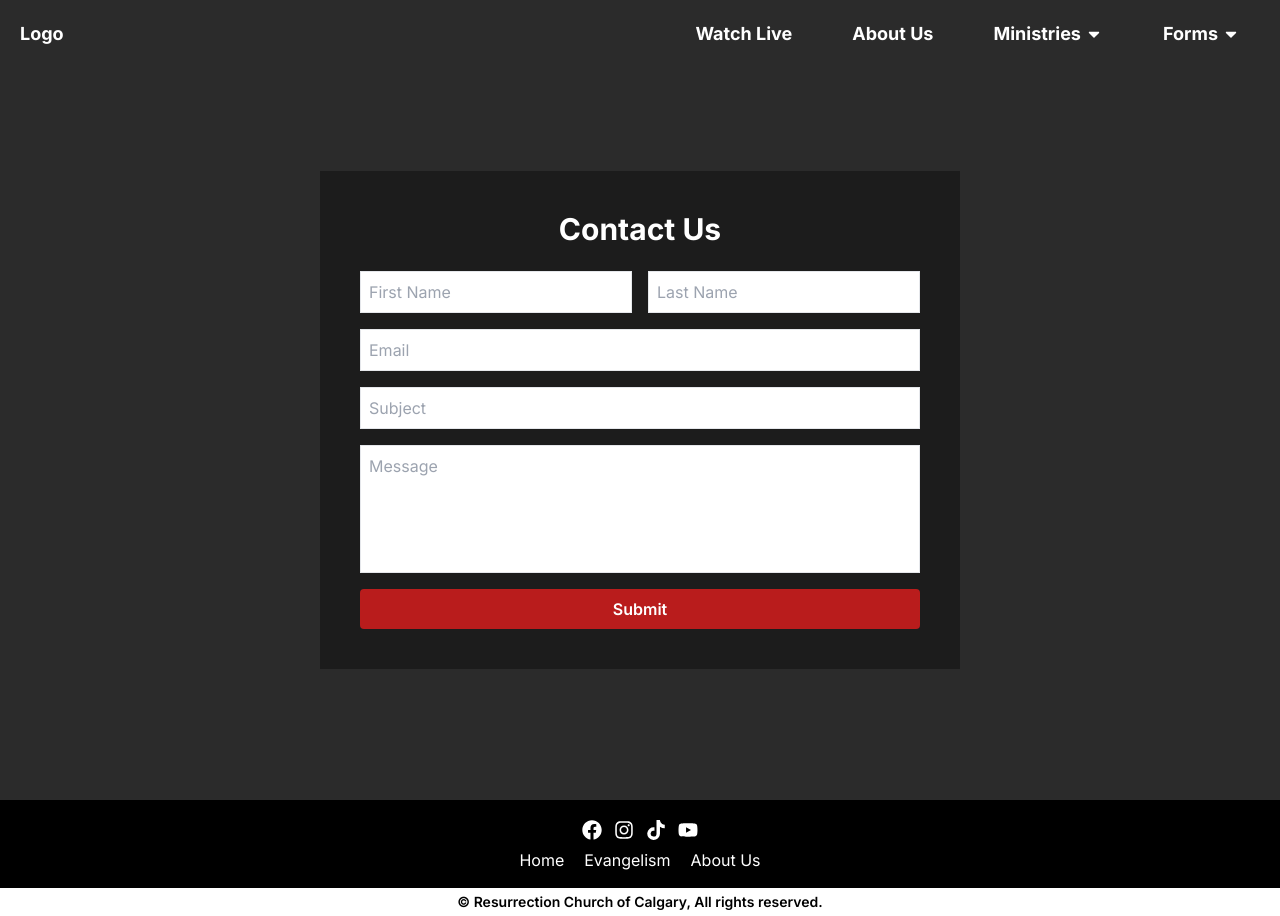
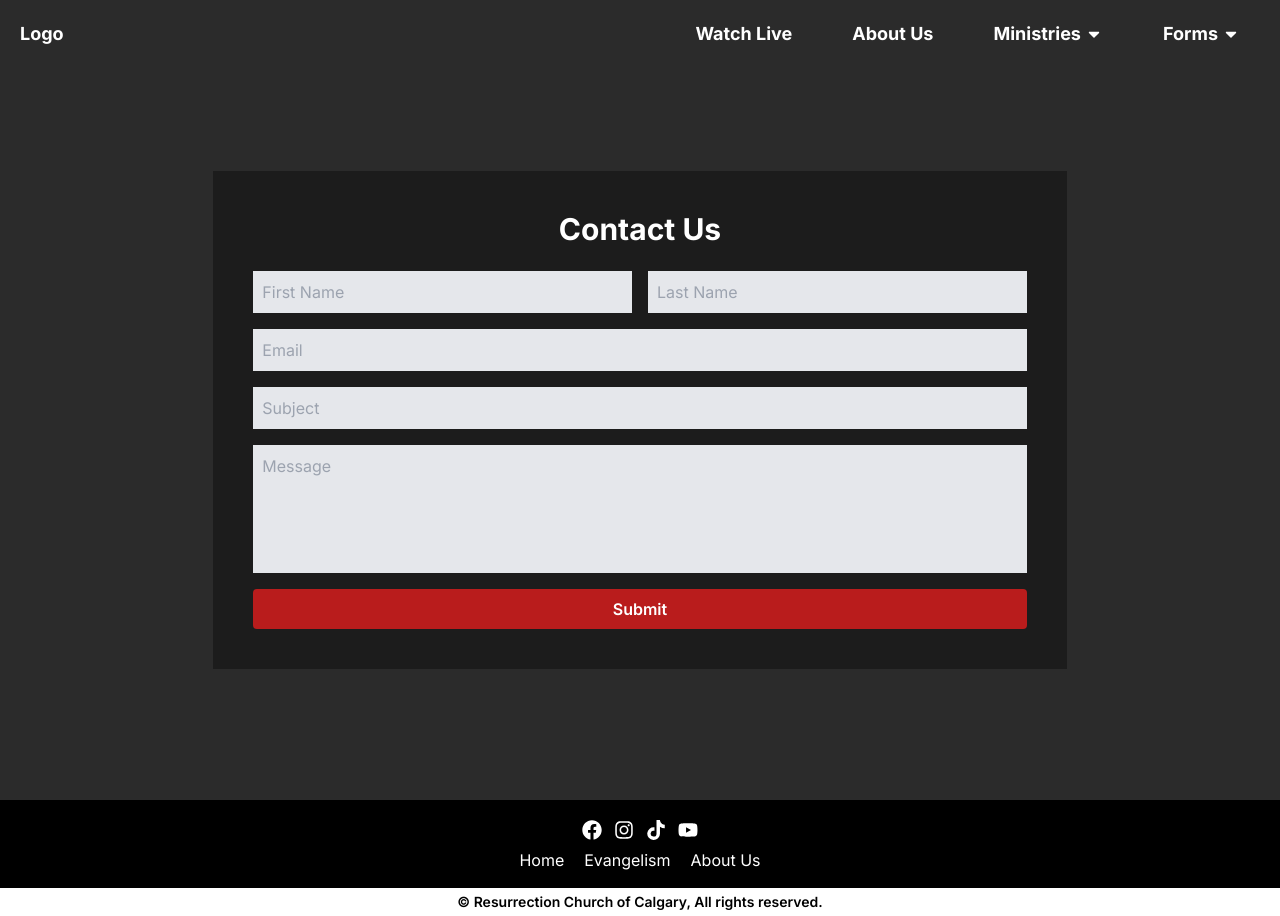
Before and after one commit to Janet-T1/Tinsae-Church, a Next.js app in the folder TinsaeChurch/: page /contact in a window 1280 px wide. Built offline with nearby package versions, Linux system fonts and the light colour scheme.

Commit message:
added finishing touches on contact form

```diff
--- a/TinsaeChurch/src/app/components/ContactForm.js
+++ b/TinsaeChurch/src/app/components/ContactForm.js
@@ -3,34 +3,34 @@ import React from 'react';
 const ContactForm = () => {
     return (
         <div className="w-screen h-screen flex items-center justify-center bg-[#2b2b2b]">
-            <div className="w-3/4 md:w-2/3 lg:w-1/2 bg-[#1c1c1c] p-10 mt-10">
-                <h1 className="text-3xl font-bold mb-6 text-center text-white ">Contact Us</h1>
+            <div className="w-full md:w-3/4 lg:w-2/3 bg-[#1c1c1c] p-10 mt-10">
+                <h1 className="text-3xl font-bold mb-6 text-center text-white">Contact Us</h1>
                 <form className="flex flex-col gap-4">
                     <div className="flex flex-col md:flex-row gap-4">
                         <input
                             type="text"
                             placeholder="First Name"
-                            className="p-2 border flex-1"
+                            className="p-2 border bg-gray-200 text-black flex-1 input-placeholder"
                         />
                         <input
                             type="text"
                             placeholder="Last Name"
-                            className="p-2 border flex-1"
+                            className="p-2 border bg-gray-200 text-black flex-1 input-placeholder"
                         />
                     </div>
                     <input
                         type="email"
                         placeholder="Email"
-                        className="p-2 border"
+                        className="p-2 border bg-gray-200 text-black input-placeholder"
                     />
                     <input
                         type="text"
                         placeholder="Subject"
-                        className="p-2 border"
+                        className="p-2 border bg-gray-200 text-black input-placeholder"
                     />
                     <textarea
                         placeholder="Message"
-                        className="p-2 border h-32 resize-none"
+                        className="p-2 border bg-gray-200 text-black h-32 resize-none input-placeholder"
                     ></textarea>
                     <button
                         type="submit"
```
